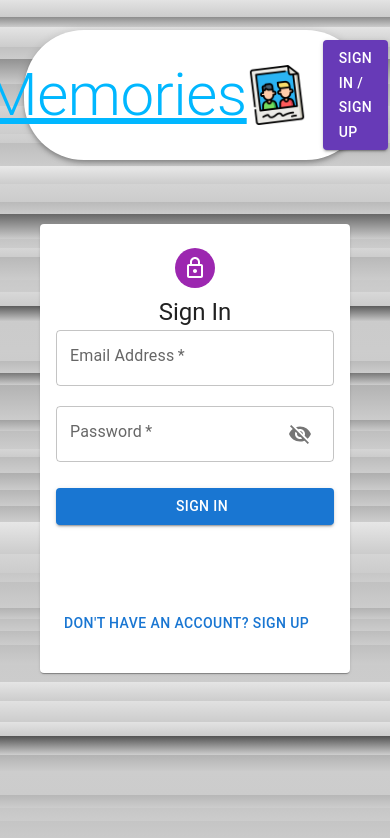
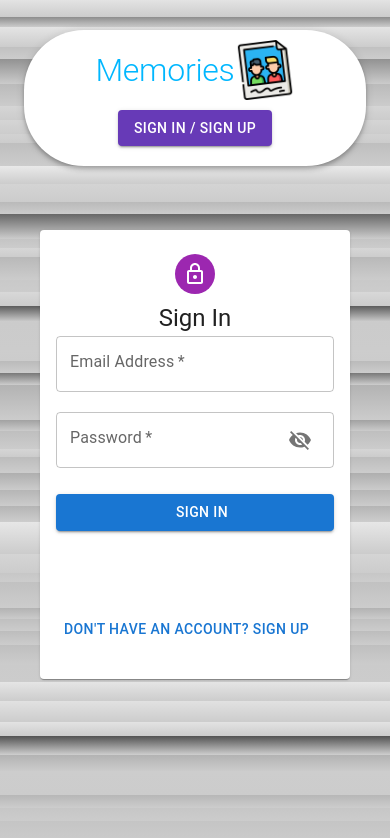
Before and after one commit to govind2220000/Memories-Social-Platform, a React (Create React App) app in the folder client/: page /auth in a window 390 px wide. Shown: the top 838 px of the page. Built offline with nearby package versions, Linux system fonts and the light colour scheme; no server answers.

Commit message:
Added responsiveness for moibile view

```diff
--- a/client/src/components/Form/Form.js
+++ b/client/src/components/Form/Form.js
@@ -75,8 +75,22 @@ const Form = ({ currentId, setCurrentId }) => {
   //   </Paper>;
   // }
   return (
-    <Paper sx={{ padding: "5px" }}>
-      <form autoComplete="off" noValidate onSubmit={handleSubmit}>
+    <Paper sx={{ padding: "2px" }}>
+      <form
+        autoComplete="off"
+        noValidate
+        onSubmit={handleSubmit}
+        sx={{
+          margin: {
+            xs: "auto", // Center the form on extra-small screens
+            sm: "2px", // Default margin on small screens and up
+          },
+          padding: {
+            xs: "5px", // Center the form on extra-small screens
+            sm: "2px", // Default margin on small screens and up
+          },
+        }}
+      >
         <Typography
           variant="h6"
           sx={{ display: "flex", flexWrap: "wrap", justifyContent: "center" }}
--- a/client/src/components/Navbar/Navbar.js
+++ b/client/src/components/Navbar/Navbar.js
@@ -29,9 +29,14 @@ const Navbar = () => {
         margin: "30px 0",
         display: "flex",
         flexDirection: "row",
-        justifyContent: "center",
+        justifyContent: "space-between",
         alignItems: "center",
         padding: "10px 50px",
+        "@media (max-width:600px)": {
+          display: "flex",
+          flexDirection: "column", // Example of a smaller padding for mobile screens
+          // Add other mobile-specific styles here
+        },
       }}
       position="static"
       color="inherit"
@@ -49,6 +54,12 @@ const Navbar = () => {
           align="center"
           sx={{
             color: "rgba(0,183,255, 1)",
+            textDecoration: "none",
+            fontSize: {
+              xs: "2rem", // Smaller text size for extra-small screens
+              sm: "2.5rem", // Slightly larger text size for small screens
+              md: "3rem", // Default text size for medium screens and up
+            },
           }}
         >
           Memories
@@ -68,30 +79,63 @@ const Navbar = () => {
           display: "flex",
           justifyContent: "flex-end",
           width: "500px",
+          justifyContent: "center",
+          width: {
+            xs: "100%", // Full width on extra-small screens
+            sm: "500px", // Fixed width on small screens and up
+          },
+          whiteSpace: "nowrap", // Keeps the text in a single line
+          overflow: "hidden", // Prevents text from overflowing
+          textOverflow: "ellipsis",
         }}
       >
         {user ? (
-          <div className="test">
+          <div
+            className="test"
+            style={{
+              display: "flex",
+              alignItems: "center",
+              justifyContent: "center", // Center horizontally
+              width: "100%", // Take full width to allow centering
+              margin: "15px",
+            }}
+          >
             {/* {console.log(typeof user, 12)} */}
             <Avatar
               alt={user?.userName || user?.result?.name}
               src={user?.image}
-              sx={{
-                margin: "auto",
-              }}
+              sx={{}}
             >
               {user?.userName?.charAt(0) || user?.result?.name?.charAt(0)}
             </Avatar>
             {/* user?.result?.name => this structure is followed for normal signin/signup */}
             {/* user?.userName => this structure is being followed for googleSignIn/SignUp  */}
-            <Typography variant="h6">
+            <Typography
+              variant="h6"
+              sx={{
+                margin: "5px",
+                fontSize: {
+                  xs: "0.9rem", // Smaller text size for extra-small screens
+                  sm: "1.5rem", // Slightly larger text size for small screens
+                  md: "2rem", // Default text size for medium screens and up
+                },
+              }}
+            >
               {user?.userName || user?.result?.name}
             </Typography>
             <Button
               onClick={() => dispatch(signOutUser())}
               variant="contained"
               color="secondary"
-              sx={{ display: "insetInline" }}
+              sx={{
+                display: "insetInline",
+                margin: "5px",
+
+                fontSize: {
+                  xs: "12px",
+                  md: "15px",
+                },
+              }}
             >
               Sign Out
             </Button>
```
